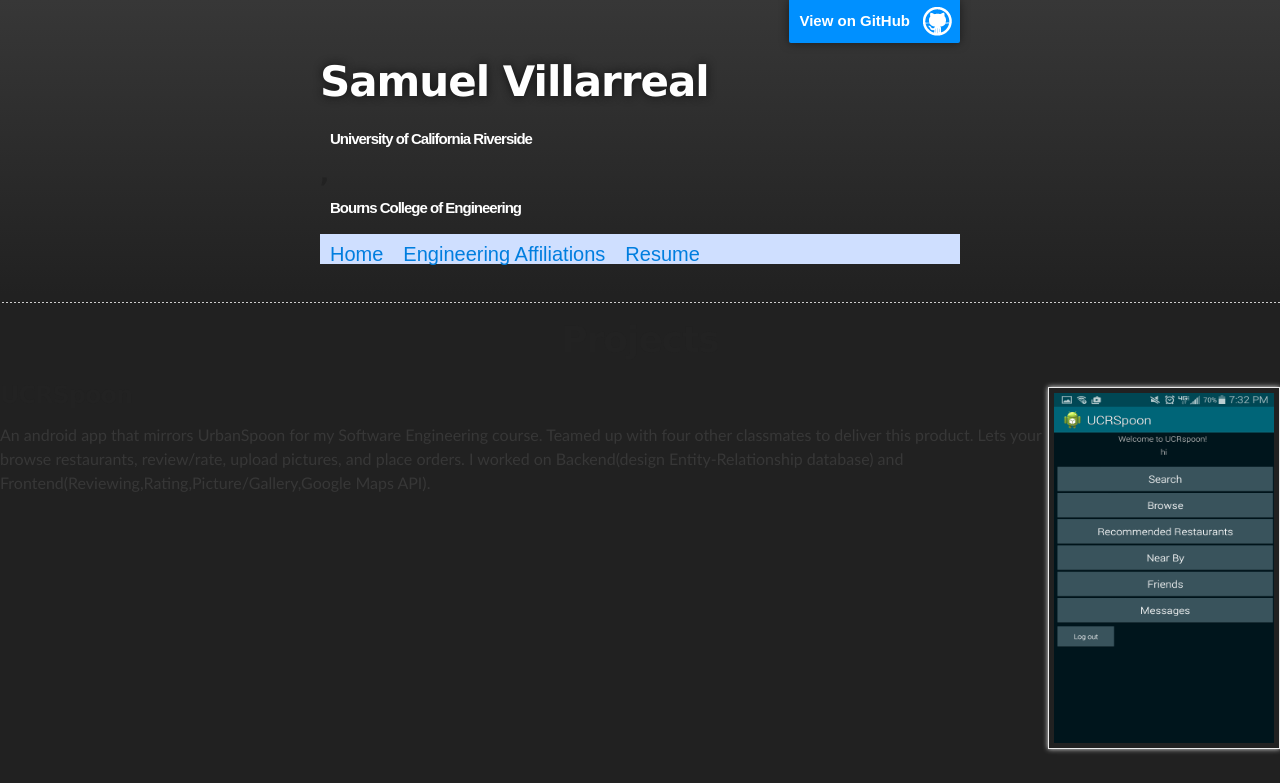
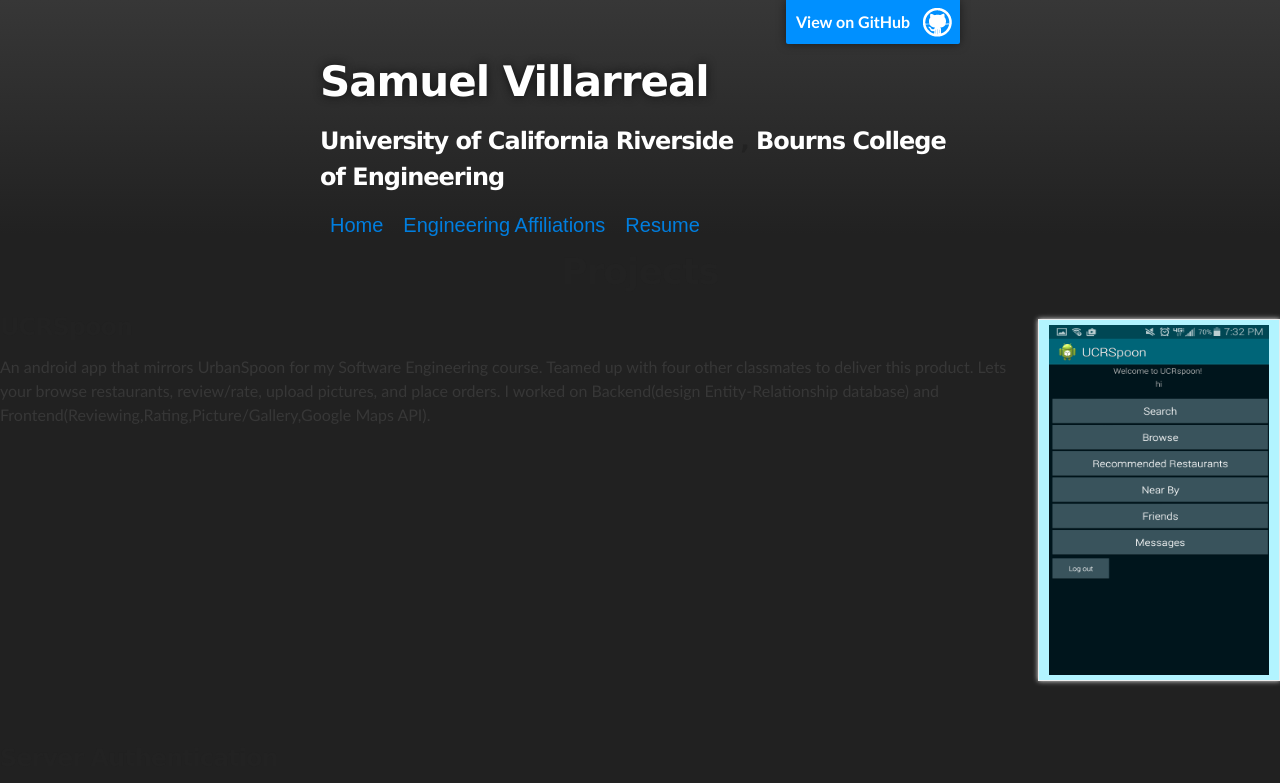
Before and after one commit to sigmaxz/mygithubpage, a plain HTML site: page projects.html in a window 1280 px wide. Shown: the top 783 px of the page. Drawn offline with Linux system fonts and the light colour scheme.

Commit message:
projects header update

```diff
--- a/projects.html
+++ b/projects.html
@@ -9,19 +9,16 @@
     <link rel="stylesheet" type="text/css" media="screen" href="stylesheets/stylesheet.css">
 <title> Samuel Villarreal ,Projects</title>
 <style type="text/css">
-a {
+		img {
 		display:block;
-	background-color:#cFDFFF
-	positon:relative;
-  font-family: Arial, Verdana;
-  font-size: 15px;
-  margin: 0;
+		background-color:#b2f4ff;
 		padding: 5px 10px 5px 10px;
-  text-decoration: none;
-
+		margin:10px 0px 0px 0px;
 		}
-a:hover, a:active{ background-color:#FFFFCC;}
-nav {background-color:#cFDFFF;  height:30px;}
+		img:hover, img:active{
+		display:block;
+		padding: 5px 5px 5px 15px;
+		}
 		nav a {
 		display:block;
 		float:left;
@@ -33,7 +30,7 @@ nav a {
 		text-decoration: none;
 
 		}
-nav a:hover, nav a:active{ background-color:#FFFFCC;}
+		nav a:hover, nav a:active{ background-color:#ffffff;}
     </style>
 </head>
 
@@ -55,7 +52,6 @@ nav a:hover, nav a:active{ background-color:#FFFFCC;}
         </header>
     </div>
 
-<hr>
 <h1 align = center> Projects </h1>
 <img src="/images/UCRSpoon.png" alt="pic of app" width="220" height="350" align="right" >
 
```
Lines whose indentation alone changed are shown as unchanged.
